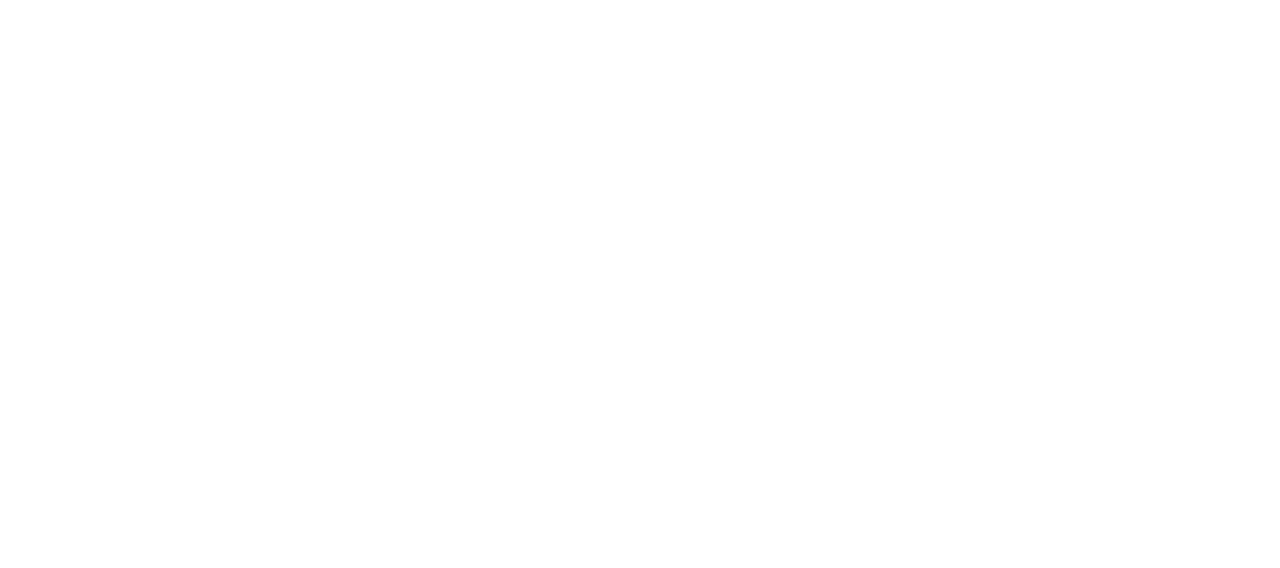
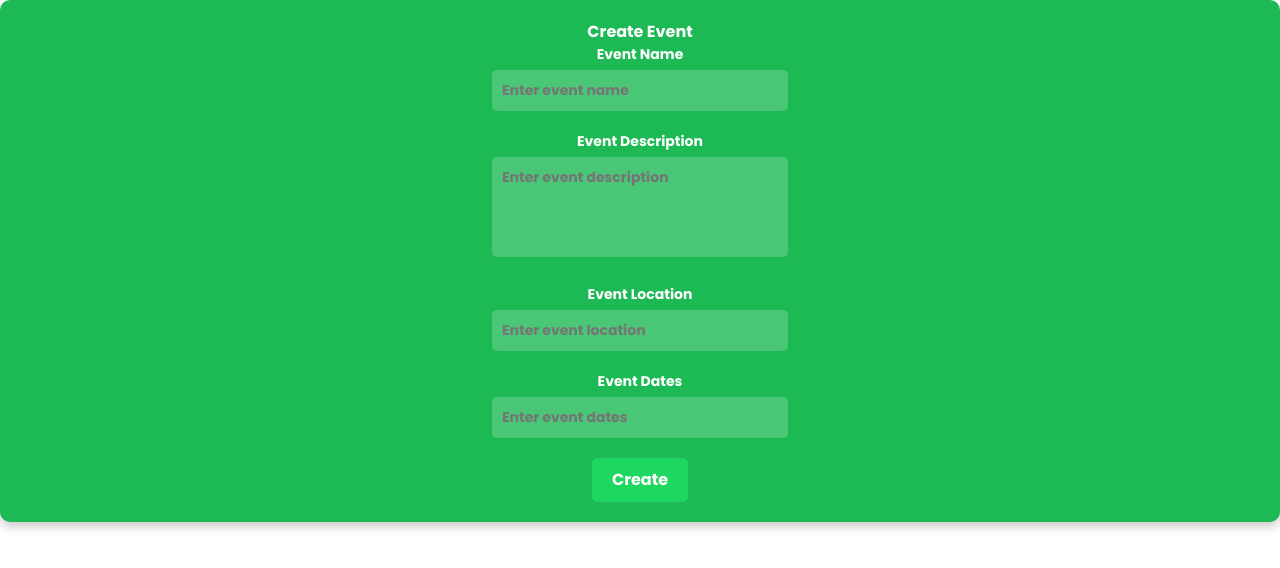
Before and after one commit to Cbravor1991/BackOffice-Organizador-Eventos, a React (Create React App) app: page /loadEvent in a window 1280 px wide. Shown: the top 568 px of the page. Built offline with nearby package versions, Linux system fonts and the light colour scheme.

Commit message:
avance login y primera version formulario

```diff
--- a/package.json
+++ b/package.json
@@ -11,6 +11,7 @@
     "@emailjs/browser": "^3.10.0",
     "@emotion/react": "^11.10.6",
     "@emotion/styled": "^11.10.6",
+    "@material-ui/core": "^4.12.4",
     "@mui/icons-material": "^5.11.11",
     "@mui/material": "^5.11.14",
     "@testing-library/jest-dom": "^5.16.5",
--- a/src/App.js
+++ b/src/App.js
@@ -4,6 +4,7 @@ import './App.css';
 import LoginPage from './routes/LoginPage';
 import HomePage from './routes/HomePage';
 import DashBoardPage from './routes/DashboardPage';
+import LoadEventPage from './routes/LoadEventPage';
 
 import { Routes, Route } from 'react-router-dom'
 import NavBar from './components/NavBar';
@@ -23,6 +24,7 @@ export default function App() {
           <Route path="login" element={<LoginPage />} />
           <Route path="home" element={<HomePage />} />
           <Route path="dashboard" element={<DashBoardPage />} />
+          <Route path="loadEvent" element={<LoadEventPage />} />
 
 
 
--- a/src/api/axios.js
+++ b/src/api/axios.js
@@ -1,6 +1,6 @@
 import axios from 'axios';
 
 export default axios.create({
-    baseURL: 'https://web-organization-ticketappfiuba.vercel.app/home/'
-    //baseURL: 'http://localhost:3000/'
+    //baseURL: 'https://web-organization-ticketappfiuba.vercel.app/home/'
+    baseURL: 'http://localhost:8000/'
 });
--- /dev/null
+++ b/src/components/EventForm.jsx
@@ -0,0 +1,98 @@
+import React, { useState } from 'react';
+import './EventForm.scss';
+
+const EventForm = () => {
+  const [eventName, setEventName] = useState('');
+  const [eventDescription, setEventDescription] = useState('');
+  const [eventLocation, setEventLocation] = useState('');
+  const [eventDates, setEventDates] = useState('');
+
+  const handleEventNameChange = (event) => {
+    setEventName(event.target.value);
+  };
+
+  const handleEventDescriptionChange = (event) => {
+    setEventDescription(event.target.value);
+  };
+
+  const handleEventLocationChange = (event) => {
+    setEventLocation(event.target.value);
+  };
+
+  const handleEventDatesChange = (event) => {
+    setEventDates(event.target.value);
+  };
+
+  const handleSubmit = (event) => {
+    event.preventDefault();
+    console.log('Event form submitted!');
+    console.log('Event Name:', eventName);
+    console.log('Event Description:', eventDescription);
+    console.log('Event Location:', eventLocation);
+    console.log('Event Dates:', eventDates);
+  };
+
+  return (
+    <div className="event-form-container">
+      <h1 className="event-form-header">Create Event</h1>
+      <form onSubmit={handleSubmit}>
+        <div className="event-form-field">
+          <label htmlFor="eventName" className="event-form-label">
+            Event Name
+          </label>
+          <input
+            type="text"
+            id="eventName"
+            className="event-form-input"
+            value={eventName}
+            onChange={handleEventNameChange}
+            placeholder="Enter event name"
+          />
+        </div>
+        <div className="event-form-field">
+          <label htmlFor="eventDescription" className="event-form-label">
+            Event Description
+          </label>
+          <textarea
+            id="eventDescription"
+            className="event-form-input"
+            value={eventDescription}
+            onChange={handleEventDescriptionChange}
+            placeholder="Enter event description"
+          />
+        </div>
+        <div className="event-form-field">
+          <label htmlFor="eventLocation" className="event-form-label">
+            Event Location
+          </label>
+          <input
+            type="text"
+            id="eventLocation"
+            className="event-form-input"
+            value={eventLocation}
+            onChange={handleEventLocationChange}
+            placeholder="Enter event location"
+          />
+        </div>
+        <div className="event-form-field">
+          <label htmlFor="eventDates" className="event-form-label">
+            Event Dates
+          </label>
+          <input
+            type="text"
+            id="eventDates"
+            className="event-form-input"
+            value={eventDates}
+            onChange={handleEventDatesChange}
+            placeholder="Enter event dates"
+          />
+        </div>
+        <button type="submit" className="event-form-button">
+          Create
+        </button>
+      </form>
+    </div>
+  );
+};
+
+export default EventForm;
--- /dev/null
+++ b/src/components/EventForm.scss
@@ -0,0 +1,63 @@
+.event-form-container {
+  background-color: #1db954;
+  border-radius: 10px;
+  padding: 20px;
+  display: flex;
+  flex-direction: column;
+  align-items: center;
+  justify-content: center;
+  box-shadow: 0px 5px 10px rgba(0, 0, 0, 0.2);
+
+  h2 {
+    font-size: 24px;
+    font-weight: bold;
+    margin-bottom: 20px;
+    color: #fff;
+  }
+
+  .event-form-field {
+    width: 100%;
+    margin-bottom: 20px;
+
+    label {
+      display: block;
+      font-size: 14px;
+      font-weight: bold;
+      margin-bottom: 5px;
+      color: #fff;
+    }
+
+    input,
+    textarea {
+      width: 100%;
+      padding: 10px;
+      border-radius: 5px;
+      border: none;
+      background-color: rgba(255, 255, 255, 0.2);
+      color: #fff;
+      font-size: 14px;
+      font-weight: bold;
+    }
+
+    textarea {
+      height: 100px;
+      resize: none;
+    }
+  }
+
+  .event-form-button {
+    background-color: #1ed760;
+    color: #fff;
+    border: none;
+    border-radius: 5px;
+    padding: 10px 20px;
+    font-size: 16px;
+    font-weight: bold;
+    cursor: pointer;
+    transition: background-color 0.3s ease-in-out;
+
+    &:hover {
+      background-color: #1db954;
+    }
+  }
+}
--- a/src/routes/HomePage.js
+++ b/src/routes/HomePage.js
@@ -2,6 +2,7 @@ import React from 'react';
 import './HomePage.scss';
 import { Link } from 'react-router-dom';
 import { useSpring, animated } from 'react-spring';
+import axios from '../api/axios';
 
 const HomePage = () => {
   // Animación del botón de llamado a la acción
@@ -10,6 +11,27 @@ const HomePage = () => {
     from: { transform: 'scale(0)' },
     config: { mass: 1, tension: 500, friction: 30 }
   }));
+
+  const LOGIN_URL = '/organizer/login';
+
+  const handleSubmit = async (e) => {
+
+    window.location.href = "http://localhost:8000/organizer/login"
+
+    /*axios.get(LOGIN_URL, {}, {
+      headers: { 'Content-Type': 'application/json',
+      "Access-Control-Allow-Origin": "*"
+       }})
+    .then((response) => {
+      console.log(response)
+
+    })
+    .catch((error) => {
+      console.log(error);
+    });*/
+
+
+}
 
   return (
     <div className="homepage">
@@ -26,7 +48,7 @@ const HomePage = () => {
           <h1 className="hero-section__title">¡Organiza los mejores eventos de tu ciudad, de la manera más facil posible!</h1>
           <p className="hero-section__subtitle">Accede a todo lo que tenemos para ofrecerte.</p>
 
-           <button className="header__btn">Iniciar sesión</button>
+           <button className="header__btn" onClick={handleSubmit}>Iniciar sesión</button>
 
         </div>
       </section>
--- /dev/null
+++ b/src/routes/LoadEventPage.js
@@ -0,0 +1,35 @@
+import { useRef, useState, useEffect } from 'react';
+import useAuth from '../hooks/useAuth';
+import { Link, useLocation } from 'react-router-dom';
+import { useNavigate } from 'react-router-dom';
+import axios from '../api/axios';
+import Logo from '../components/Logo';
+
+import EventForm from '../components/EventForm';
+import Image from '../images/readingSideDoodleLogin.png';
+import Stack from '@mui/material/Stack';
+import { Button, Divider, Typography, TextField } from '@mui/material';
+
+import { createTheme } from '@mui/material/styles';
+import { ThemeProvider } from '@mui/material';
+
+
+
+
+
+const LOGIN_URL = '/user/login';
+
+const LoadEventPage = () => {
+
+
+
+    return (
+
+            <EventForm />
+
+
+
+    )
+}
+
+export default LoadEventPage
```
Also changed, not shown: 1 other file (tests, documents, lock files or other folders).
